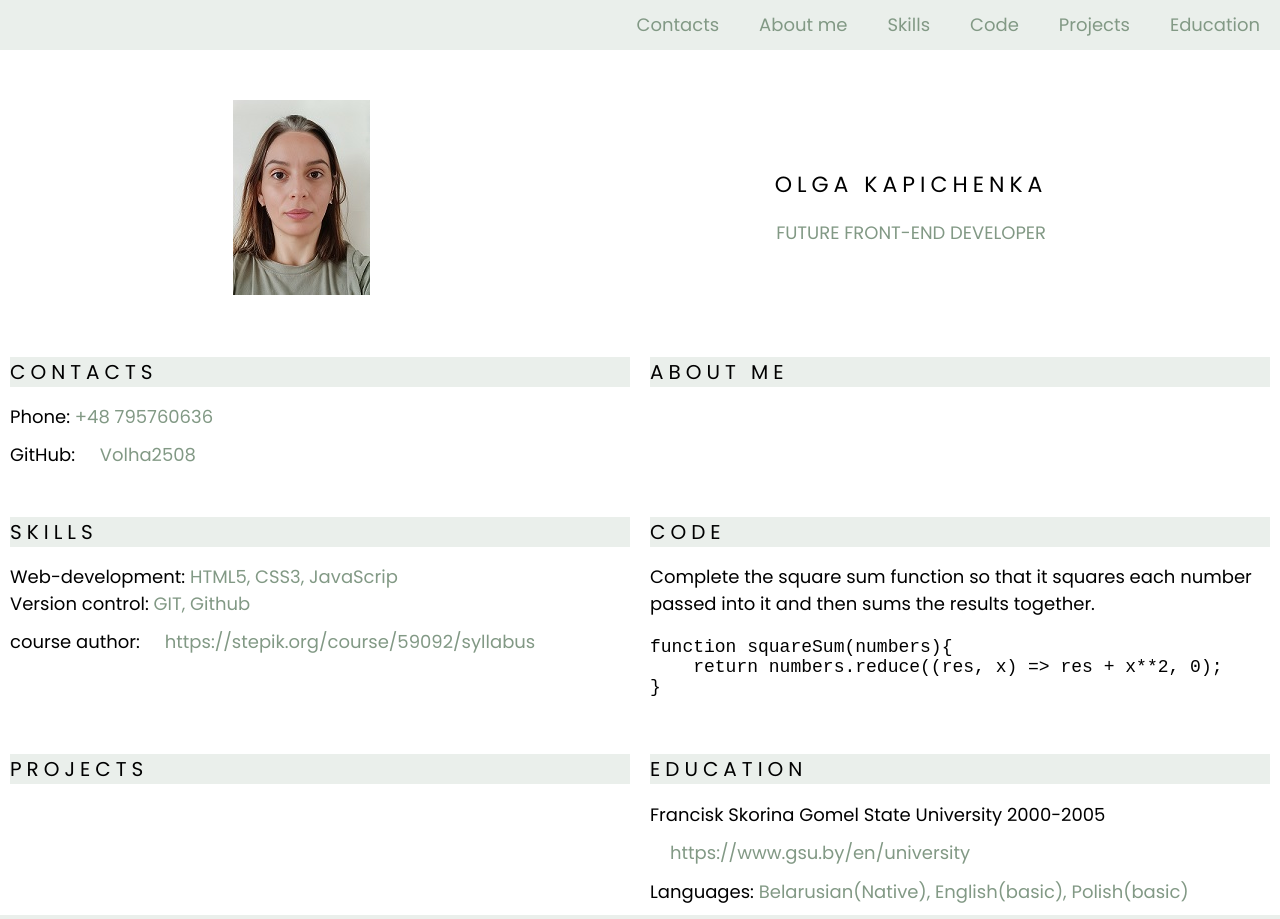
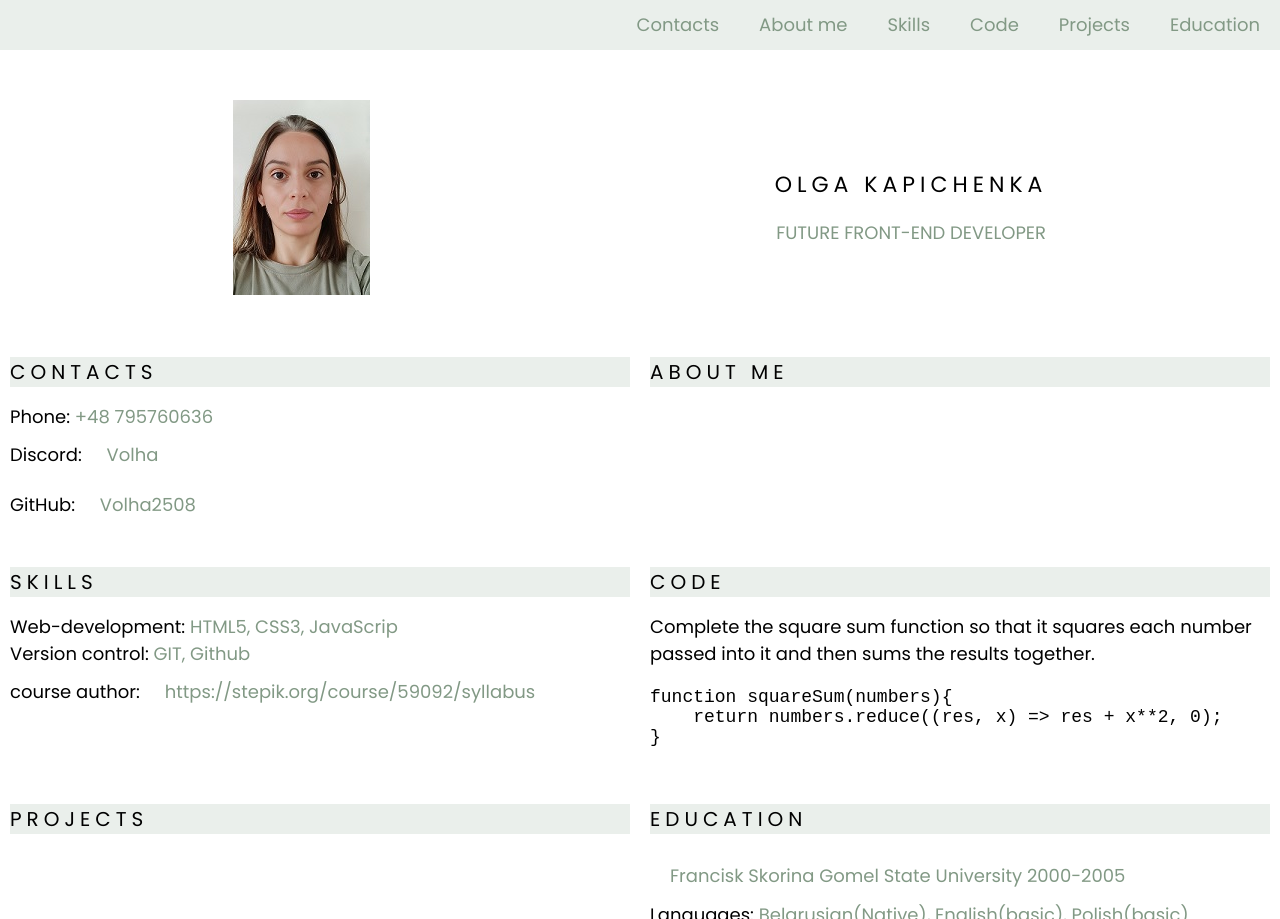
Before and after one commit to Volha2508/rsschool-cv, a plain HTML site: page index.html in a window 1280 px wide. Shown: the top 919 px of the page. Drawn offline with Linux system fonts and the light colour scheme.

Commit message:
feat: add discord

```diff
--- a/index.html
+++ b/index.html
@@ -46,6 +46,9 @@
                         <ul class="main-nav-list">
                             <li class="nav-item">Phone:
                                 <div class="section-text">+48 795760636</div>
+                            </li>
+                            <li class="nav-item">Discord:
+                                <a href="https://discordapp.com/users/1141303966513254422/" class="nav-link">Volha</a>
                             </li>
                             <li class="nav-item">GitHub:
                                 <a href="https://github.com/Volha2508" class="nav-link">Volha2508</a>
@@ -97,8 +100,8 @@ function squareSum(numbers){
                         Education
                     </h2>
                     <ul class="main-nav-list">
-                        <li class="nav-item">Francisk Skorina Gomel State University 2000-2005
-                            <a href="https://www.gsu.by/en/university" class="nav-link">https://www.gsu.by/en/university</a>
+                        <li class="nav-item">
+                            <a href="https://www.gsu.by/en/university" class="nav-link">Francisk Skorina Gomel State University 2000-2005</a>
                         </li>
                         <li class="nav-item">Languages:
                             <div class="section-text">Belarusian(Native), English(basic), Polish(basic)</div>
```
